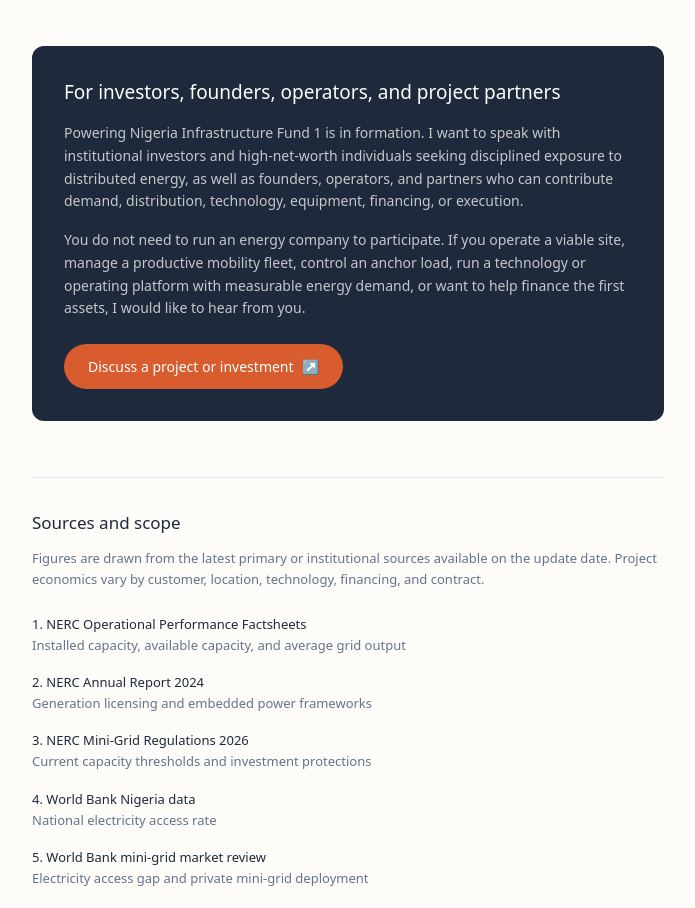
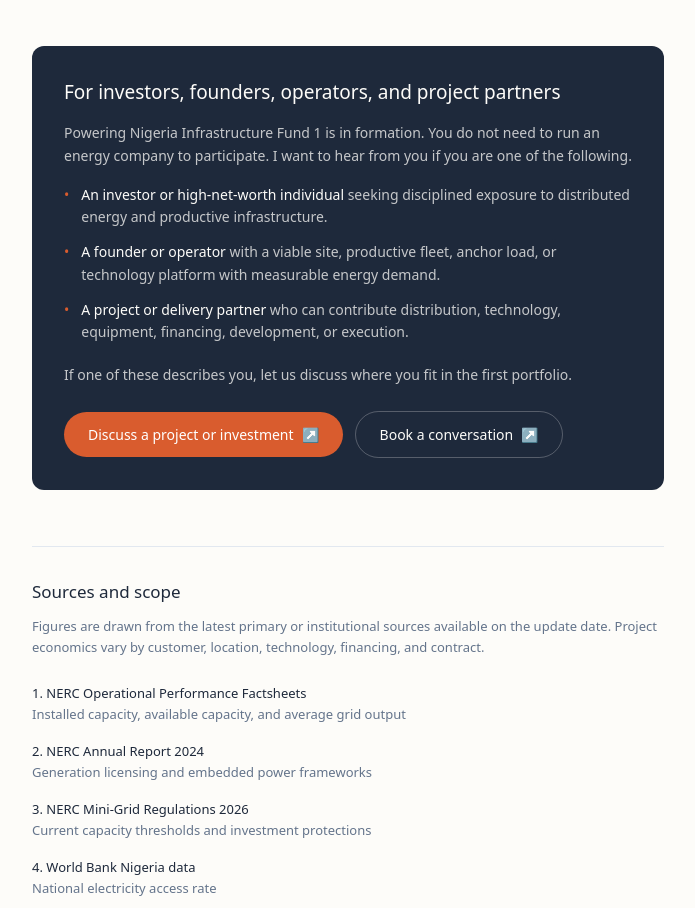
Before and after one commit to Threadigit/adetuyi.com, a Next.js app: page /thesis in a window 1280 px wide. Shown: the part 6300-7208 px from the top of the page, without its empty margins (292-987 px from the left). Built offline with nearby package versions, Linux system fonts and the light colour scheme.

Commit message:
Clarify thesis participant conversion paths

```diff
--- a/src/app/thesis/page.tsx
+++ b/src/app/thesis/page.tsx
@@ -481,25 +481,44 @@
               For investors, founders, operators, and project partners
             </h2>
             <p className="text-[14px] leading-relaxed text-background/75 mb-4">
-              Powering Nigeria Infrastructure Fund 1 is in formation. I want to
-              speak with institutional investors and high-net-worth individuals
-              seeking disciplined exposure to distributed energy, as well as
-              founders, operators, and partners who can contribute demand,
-              distribution, technology, equipment, financing, or execution.
+              Powering Nigeria Infrastructure Fund 1 is in formation. You do
+              not need to run an energy company to participate. I want to hear
+              from you if you are one of the following.
             </p>
+            <ul className="m-0 mb-5 space-y-3 pl-0 list-none text-[14px] leading-relaxed text-background/75">
+              <li className="flex gap-3">
+                <span className="text-accent" aria-hidden="true">•</span>
+                <span><strong className="text-background font-medium">An investor or high-net-worth individual</strong> seeking disciplined exposure to distributed energy and productive infrastructure.</span>
+              </li>
+              <li className="flex gap-3">
+                <span className="text-accent" aria-hidden="true">•</span>
+                <span><strong className="text-background font-medium">A founder or operator</strong> with a viable site, productive fleet, anchor load, or technology platform with measurable energy demand.</span>
+              </li>
+              <li className="flex gap-3">
+                <span className="text-accent" aria-hidden="true">•</span>
+                <span><strong className="text-background font-medium">A project or delivery partner</strong> who can contribute distribution, technology, equipment, financing, development, or execution.</span>
+              </li>
+            </ul>
             <p className="text-[14px] leading-relaxed text-background/75 mb-6">
-              You do not need to run an energy company to participate. If you
-              operate a viable site, manage a productive mobility fleet, control
-              an anchor load, run a technology or operating platform with
-              measurable energy demand, or want to help finance the first
-              assets, I would like to hear from you.
+              If one of these describes you, let us discuss where you fit in the
+              first portfolio.
             </p>
-            <a
-              href="mailto:tolu@adetuyi.com?subject=Powering Nigeria IF1 project or investment"
-              className="inline-flex items-center gap-2 bg-accent text-white px-6 py-3 rounded-full hover:bg-accent/90 transition-colors font-medium text-[14px]"
-            >
-              Discuss a project or investment <span>↗</span>
-            </a>
+            <div className="flex flex-col sm:flex-row sm:items-center gap-3">
+              <a
+                href="mailto:tolu@adetuyi.com?subject=Powering Nigeria IF1 project or investment"
+                className="inline-flex items-center justify-center gap-2 bg-accent text-white px-6 py-3 rounded-full hover:bg-accent/90 transition-colors font-medium text-[14px]"
+              >
+                Discuss a project or investment <span>↗</span>
+              </a>
+              <a
+                href="https://calendly.com/toluadetuyi/one-on-one"
+                target="_blank"
+                rel="noopener noreferrer"
+                className="inline-flex items-center justify-center gap-2 border border-background/25 text-background px-6 py-3 rounded-full hover:border-accent hover:text-accent transition-colors font-medium text-[14px]"
+              >
+                Book a conversation <span>↗</span>
+              </a>
+            </div>
           </div>
 
           <section className="mt-14 pt-8 border-t border-border">
```
